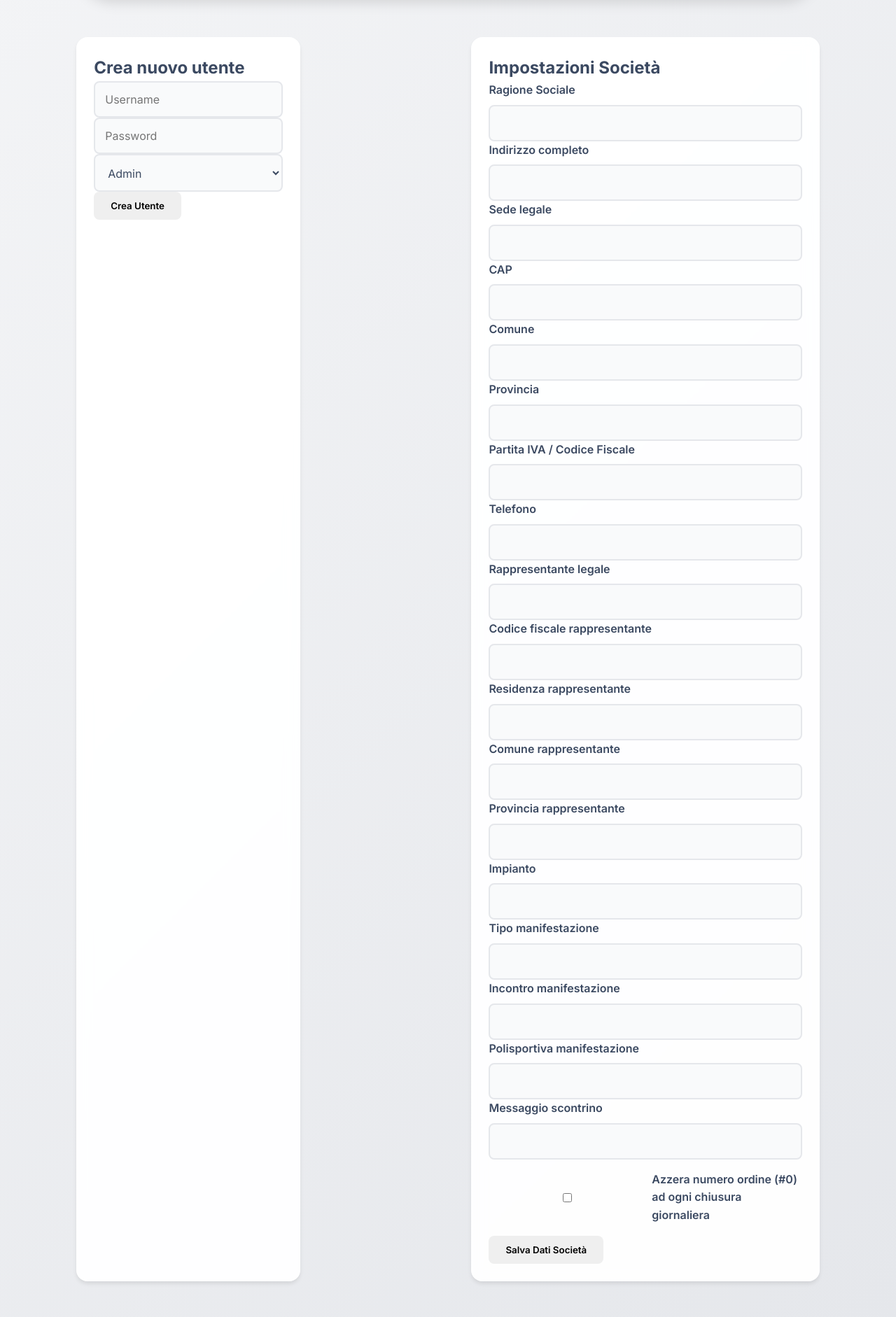
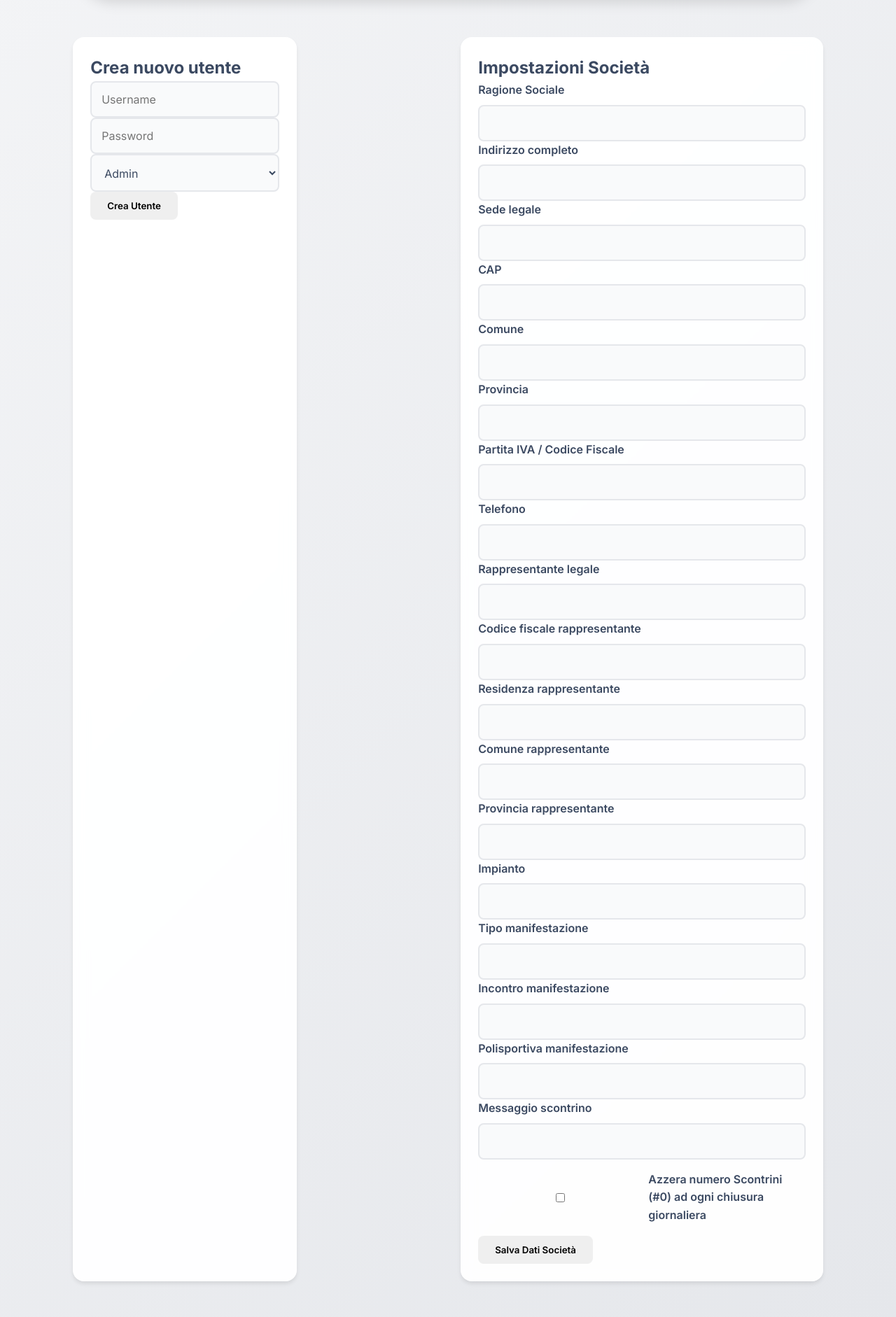
Before and after one commit to gianlucadubaldo-lab/progetto, a Flask app: page /impostazioni in a window 1280 px wide. Shown: the part 93-1975 px from the top of the page at 70% size. Run offline with Flask 3, Linux system fonts and the light colour scheme; the visitor is signed in with stand-in values (Sample User, id 1); data that the repository does not hold is empty.

Commit message:
modifica Impostazione

```diff
--- a/templates/impostazioni.html
+++ b/templates/impostazioni.html
@@ -78,7 +78,7 @@
       <div style="margin: 1rem 0;">
           <label style="display:flex; align-items:center; gap:.5rem;">
               <input type="checkbox" name="azzera_ordini_chiusura" value="1" {% if dati.azzera_ordini_chiusura == '1' %}checked{% endif %}>
-              Azzera numero ordine (#0) ad ogni chiusura giornaliera
+              Azzera numero Scontrini (#0) ad ogni chiusura giornaliera
           </label>
       </div>
 
```
